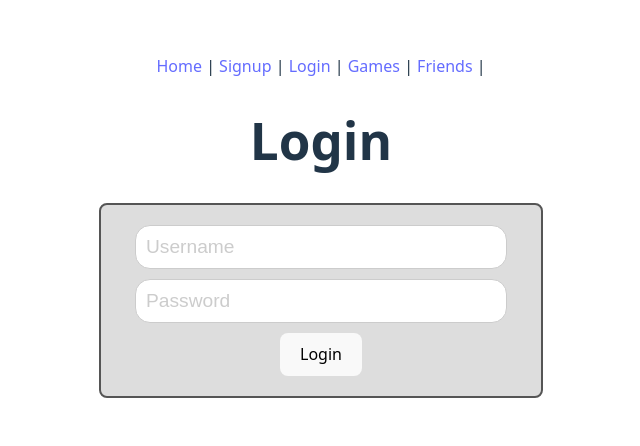
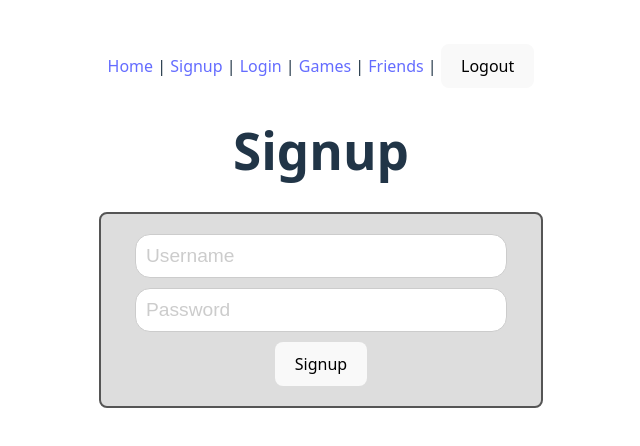
Before and after one commit to thaabit/scrabble, a Vue app in the folder vuejs/vite-project/: page /signup in a window 1280 px wide. Before the commit this address led to /login. Shown: the part 174-620 px from the top of the page, without its empty margins (319-959 px from the left). Built offline with nearby package versions, Linux system fonts and the light colour scheme.

Commit message:
new build

```diff
--- a/vuejs/vite-project/src/App.vue
+++ b/vuejs/vite-project/src/App.vue
@@ -1,8 +1,14 @@
+<script setup>
+    import { useAuthStore } from '@/stores/auth.store.js';
+    const { logout } = useAuthStore();
+
+</script>
 <template>
     <RouterLink to="/">Home</RouterLink> |
     <RouterLink to="/signup">Signup</RouterLink> |
     <RouterLink to="/login">Login</RouterLink> |
     <RouterLink to="/games">Games</RouterLink> |
     <RouterLink to="/friends">Friends</RouterLink> |
+    <button @click="logout">Logout</button>
     <RouterView />
 </template>
--- a/vuejs/vite-project/src/helpers/router.js
+++ b/vuejs/vite-project/src/helpers/router.js
@@ -23,10 +23,11 @@ export const router = createRouter({
 
 router.beforeEach(async (to) => {
     // redirect to login page if not logged in and trying to access a restricted page
-    const publicPages = ['/login','/'];
+    const publicPages = ['/login','/','/signup'];
     const authRequired = !publicPages.includes(to.path);
     const auth = useAuthStore();
     if (authRequired && !auth.token) {
+        console.log("need to login")
         auth.returnUrl = to.fullPath;
         return '/login';
     }
```
Also changed, not shown: 5 other files (tests, documents, lock files or other folders).
